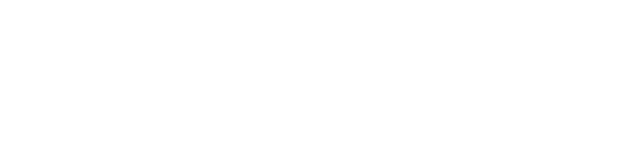
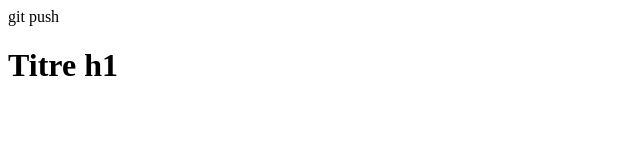
Before and after one commit to vincent-souchiere/helloWorld, a plain HTML site: page index.html in a window 1280 px wide. Shown: the whole page, without its empty margins (0-640 px from the left). Drawn offline with Linux system fonts and the light colour scheme.

Commit message:
initial commit

```diff
--- a/index.html
+++ b/index.html
@@ -5,7 +5,7 @@
     <meta name="viewport" content="width=device-width, initial-scale=1.0">
     <title>test</title>
 </head>
-<body>
-
+<body>git push
+    <h1>Titre h1</h1>
 </body>
 </html>
```
